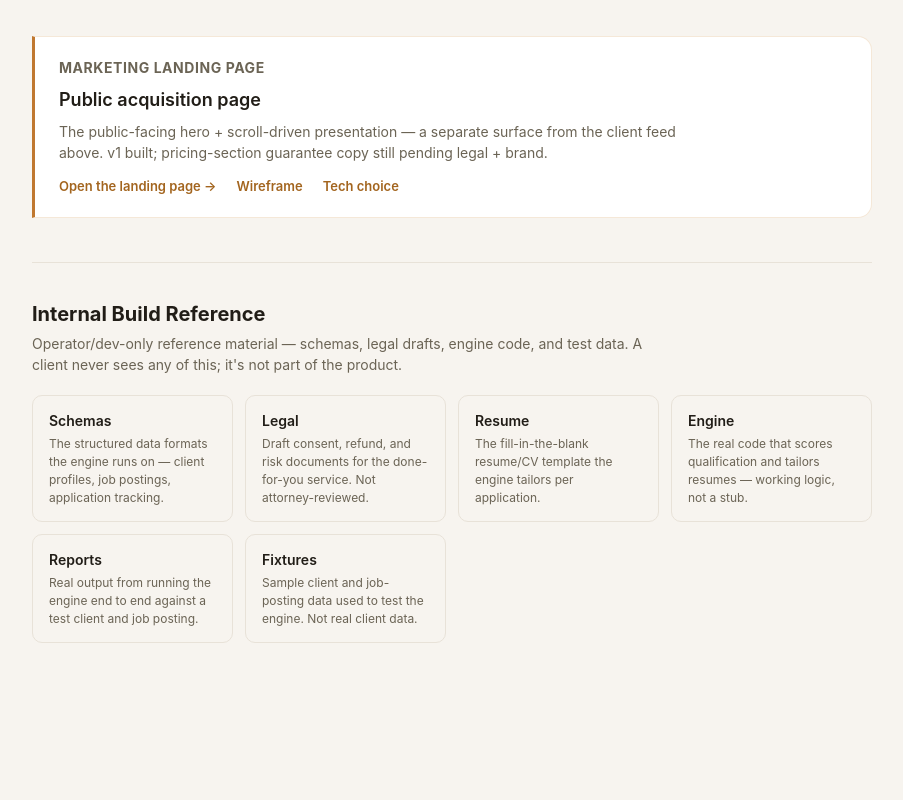
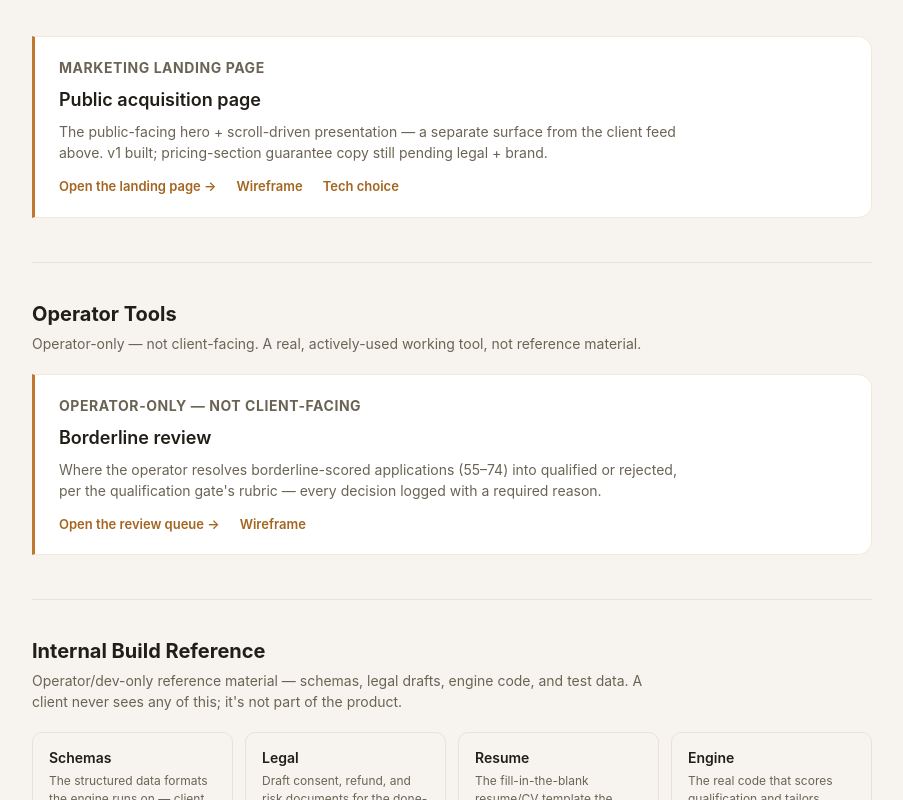
Before and after one commit to developer-joune/shortlist-phorethought, a plain HTML site: page index.html in a window 1280 px wide. Shown: the part 550-1350 px from the top of the page, without its empty margins (188-1091 px from the left). Before the commit the page ends 1273 px from the top, so only its background shows below. Drawn offline with Linux system fonts and the light colour scheme.

Commit message:
Add Operator Tools as a third zone on root index.html
The operator-review interface is neither client-facing (like the feed
and marketing page) nor passive documentation (like schemas/legal) --
it's a real, actively-used working tool. Gets its own zone between
"The Product" and "Internal Build Reference", same visual weight as the
product cards (not the toned-down internal style), clearly labeled
"Operator-only -- not client-facing" in both the section subtext and the
card eyebrow. Links to operator/index.html and its wireframe.

Verified independently: no missing hrefs, div tags balanced.

```diff
--- a/index.html
+++ b/index.html
@@ -71,6 +71,30 @@
 
   <hr class="area-divider">
 
+  <section aria-labelledby="operator-heading">
+    <h2 class="area-heading" id="operator-heading">Operator Tools</h2>
+    <p class="area-subtext">
+      Operator-only — not client-facing. A real, actively-used working tool, not reference
+      material.
+    </p>
+
+    <div class="highlight-card">
+      <p class="page-eyebrow">Operator-only — not client-facing</p>
+      <h2>Borderline review</h2>
+      <p>
+        Where the operator resolves borderline-scored applications (55–74) into qualified or
+        rejected, per the qualification gate's rubric — every decision logged with a required
+        reason.
+      </p>
+      <div class="highlight-links">
+        <a href="operator/index.html">Open the review queue →</a>
+        <a href="design/operator-review-wireframe-v1.md">Wireframe</a>
+      </div>
+    </div>
+  </section>
+
+  <hr class="area-divider">
+
   <section aria-labelledby="internal-heading">
     <h2 class="area-heading" id="internal-heading">Internal Build Reference</h2>
     <p class="area-subtext">
```
